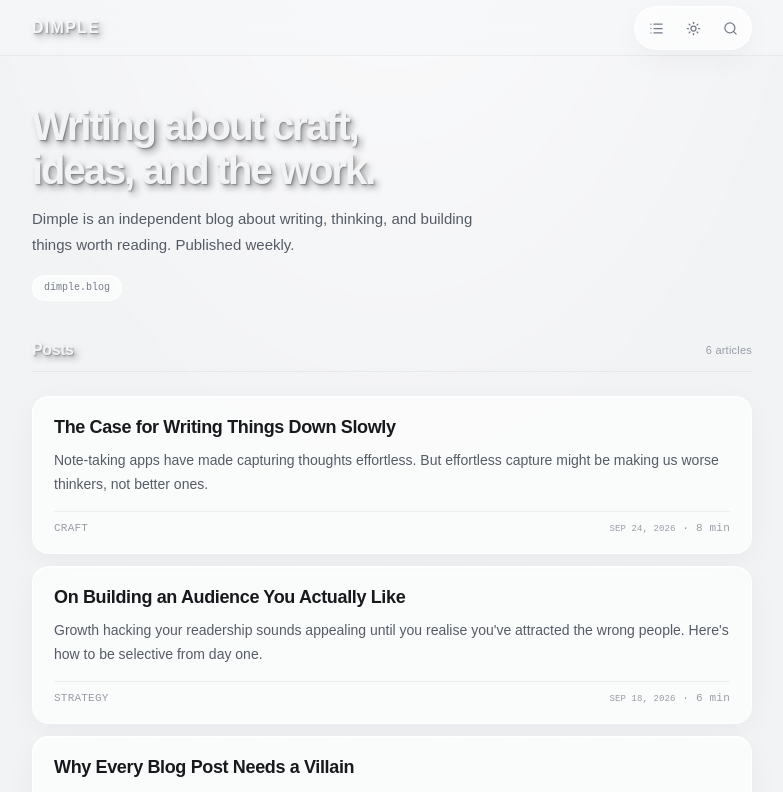
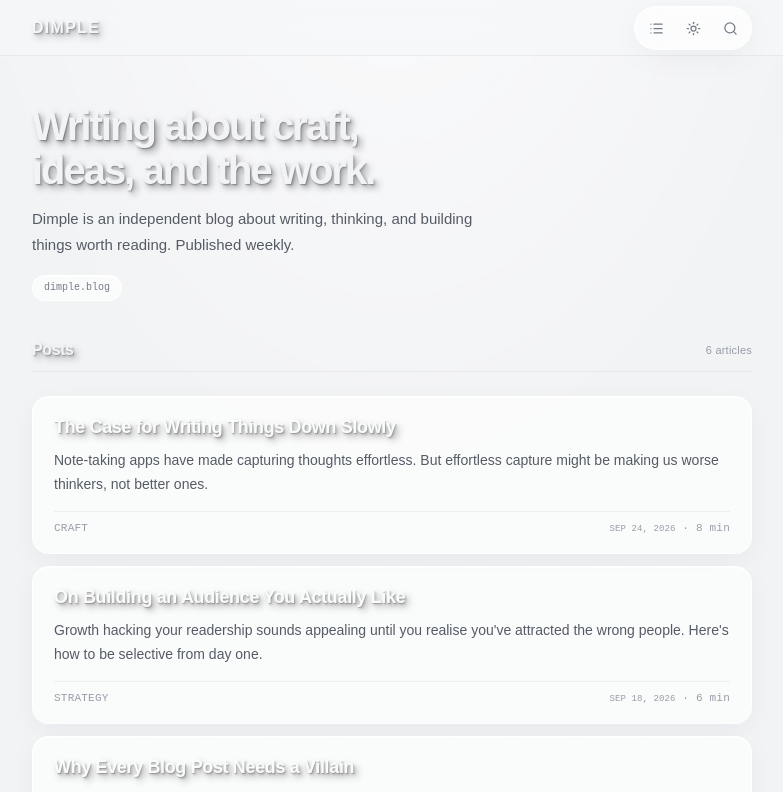
Before and after one commit to akcizur/kaap, a React (Vite) app: page / in a window 1280 px wide. Shown: the top 792 px of the page, without its empty margins (248-1031 px from the left). Built offline with nearby package versions, Linux system fonts and the light colour scheme; a web font is replaced by a local one.

Commit message:
Apply soft emboss to article card titles

```diff
--- a/src/components/PostCard.tsx
+++ b/src/components/PostCard.tsx
@@ -28,7 +28,7 @@ export function PostCard({ post, mode, index, articleClassName }: PostCardProps)
         tabIndex={0}
       >
         <div className="post-kicker">{post.category} · <span className="post-kicker-date">{post.date}</span></div>
-        <h4>{post.title}</h4>
+        <h4 className="soft-emboss soft-emboss--glass">{post.title}</h4>
         {index === 0 && <p>{post.excerpt}</p>}
       </article></a>
     )
@@ -38,7 +38,7 @@ export function PostCard({ post, mode, index, articleClassName }: PostCardProps)
     return (
       <a className="post-link" href={`?post=${post.id}`} aria-label={`Read ${post.title}`} data-transition-item="post-card"><article className={articleClassName} tabIndex={0}>
         <div className="post-kicker">{post.category}</div>
-        <h4>{post.title}</h4>
+        <h4 className="soft-emboss soft-emboss--glass">{post.title}</h4>
         <p>{post.excerpt}</p>
         <div className="post-date post-date-text">{post.date}</div>
       </article></a>
@@ -47,7 +47,7 @@ export function PostCard({ post, mode, index, articleClassName }: PostCardProps)
 
   return (
     <a className="post-link" href={`?post=${post.id}`} aria-label={`Read ${post.title}`} data-transition-item="post-card"><article className={articleClassName} tabIndex={0}>
-      <h4>{post.title}</h4>
+      <h4 className="soft-emboss soft-emboss--glass">{post.title}</h4>
       <p>{post.excerpt}</p>
       <div className="post-meta">
         <span>{post.category}</span>
```
